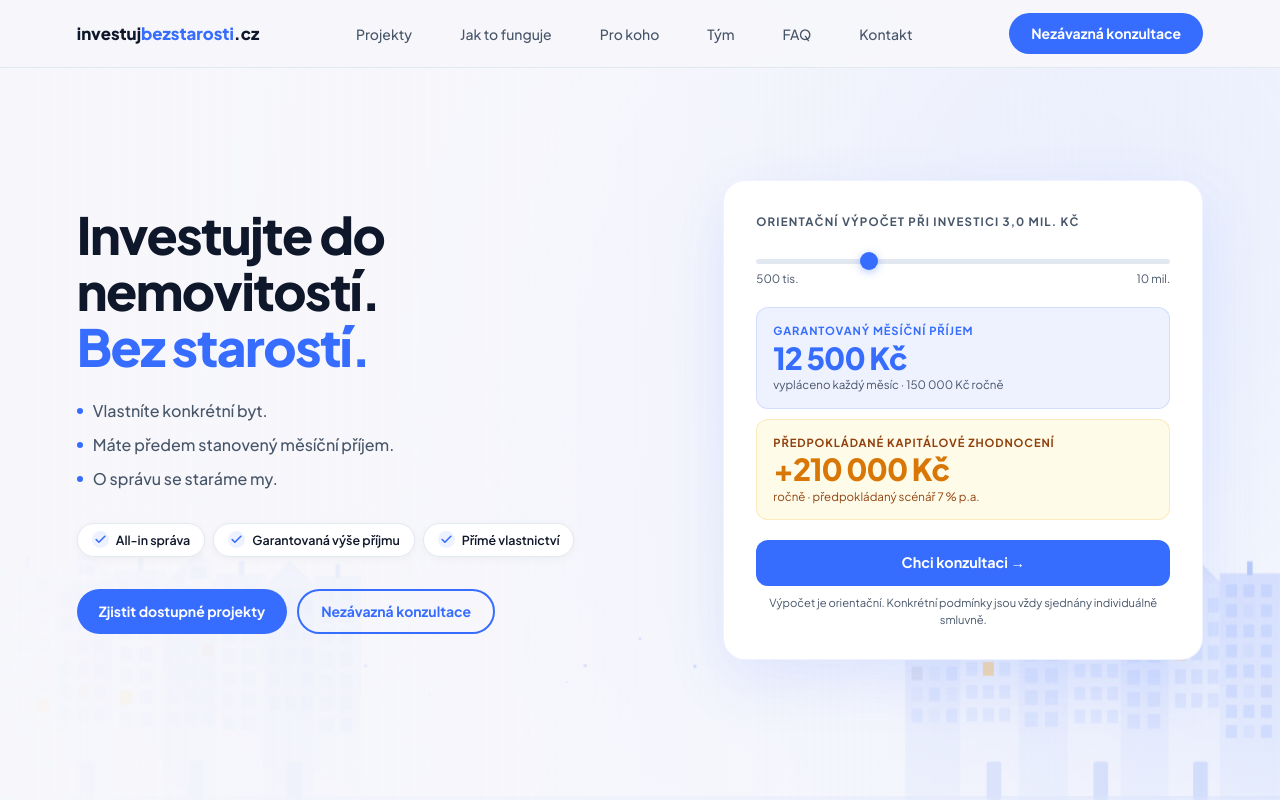
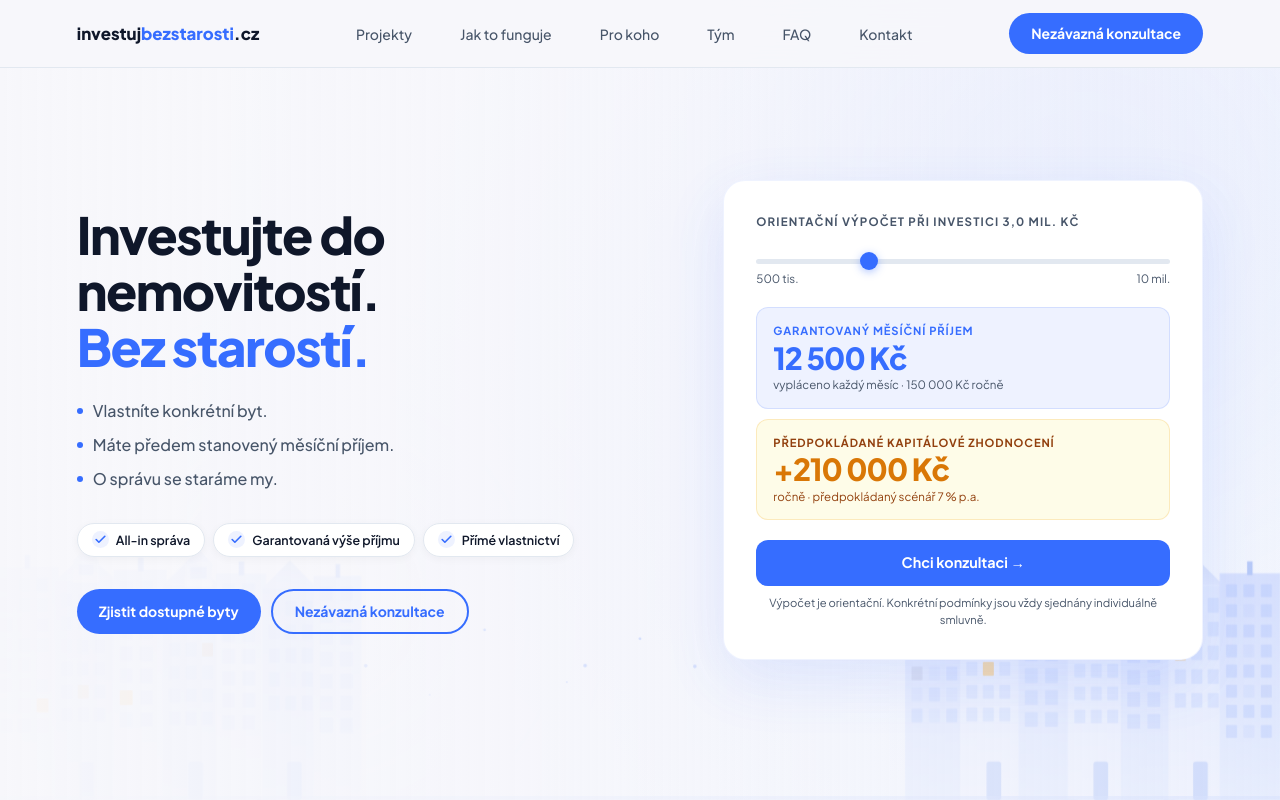
Before and after one commit to Petr1892SKS/investuj-bez-starosti, a Next.js app: page / in a window 1280 px wide. Shown: the top 800 px of the page. Built offline with nearby package versions, Linux system fonts and the light colour scheme.

Commit message:
Hero: tlačítko 'Zjistit dostupné byty'

```diff
--- a/app/page.tsx
+++ b/app/page.tsx
@@ -914,7 +914,7 @@ export default function Home() {
               ))}
             </div>
             <div className="hero-ctas">
-              <button className="btn-primary" onClick={() => scrollTo("projekty")}>Zjistit dostupné projekty</button>
+              <button className="btn-primary" onClick={() => scrollTo("projekty")}>Zjistit dostupné byty</button>
               <button className="btn-secondary" onClick={() => scrollTo("kontakt")}>Nezávazná konzultace</button>
             </div>
           </div>
```
